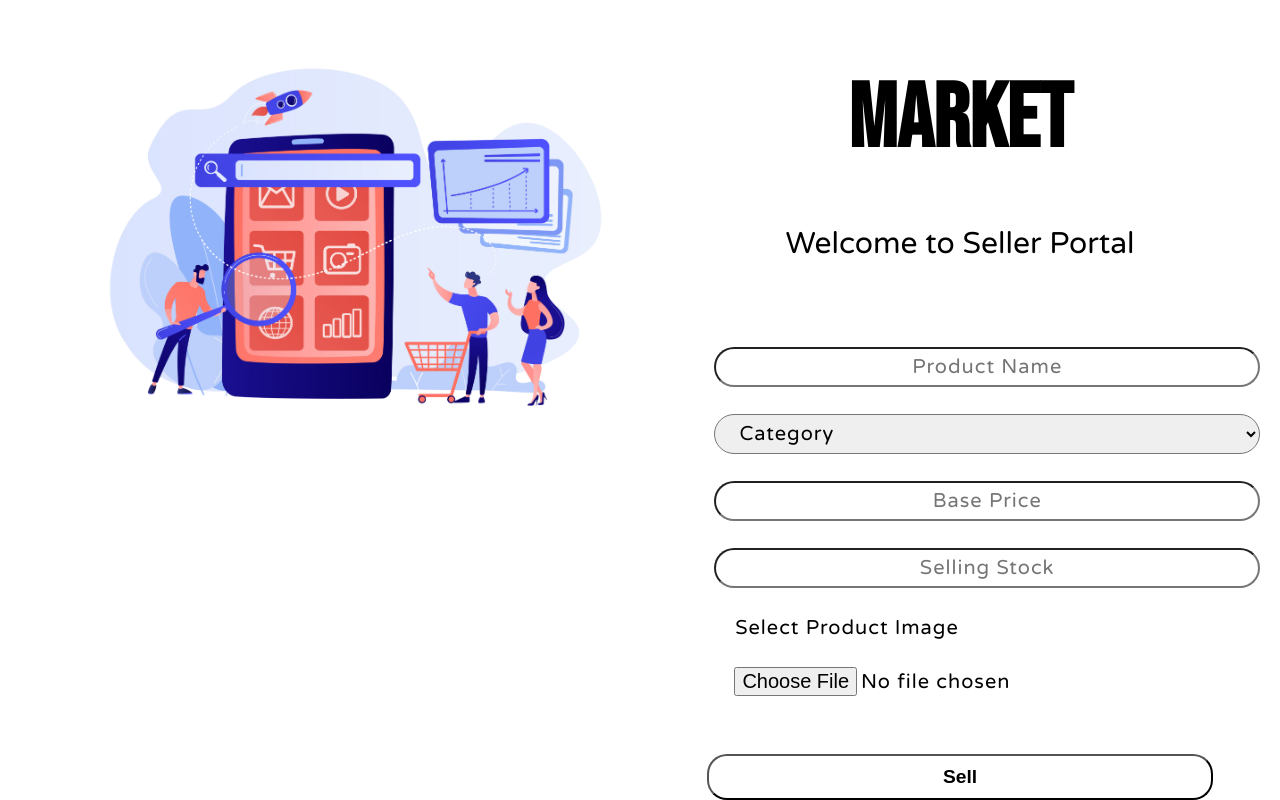
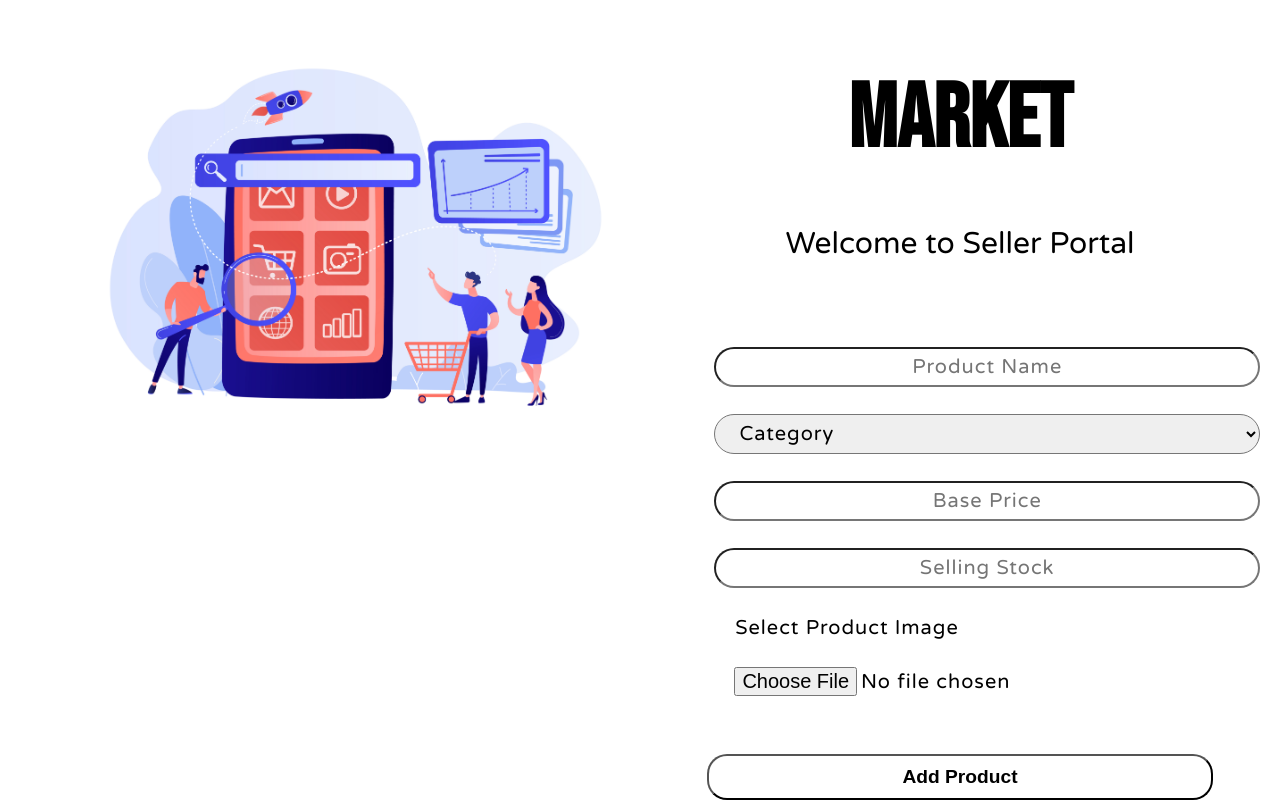
Before and after one commit to adnanhashmi09/shopper, a React (Create React App) app in the folder client/: page /sell in a window 1280 px wide. Shown: the part 161-961 px from the top of the page. Built offline with nearby package versions, Linux system fonts and the light colour scheme; a web font is replaced by a local one.

Commit message:
time lag incoperated

```diff
--- a/client/src/Pages/Sell.js
+++ b/client/src/Pages/Sell.js
@@ -10,9 +10,12 @@ const Sell = () => {
 	const [category, setCategory] = useState();
 	const [price, setPrice] = useState();
 	const [stock, setStock] = useState();
+	const [fetching, setFetching] = useState(false);
 
 	const submitHandler = async (e) => {
 		e.preventDefault();
+		// change the button text from sell to Adding product
+		setFetching(true);
 		let formData = new FormData();
 		formData.append('name', name);
 		formData.append('category', category);
@@ -30,11 +33,20 @@ const Sell = () => {
 				}
 			);
 			const data = await response.json();
-			alert(data.msg);
+
+			// change the button back to Add Product
+			setFetching(false);
 
 			if (!response.ok) {
 				throw data;
 			}
+
+			setImage(null);
+			setName('');
+			setCategory(null);
+			setPrice('');
+			setStock('');
+			alert(data.msg);
 		} catch (error) {
 			console.log(error);
 		}
@@ -110,8 +122,15 @@ const Sell = () => {
 									<div className="button">
 										<input
 											type="submit"
-											value="Sell"
-											className="signin"
+											value={
+												fetching
+													? 'Adding Product...'
+													: 'Add Product'
+											}
+											className={
+												fetching ? 'signin disabled' : 'signin'
+											}
+											disabled={fetching}
 										/>
 									</div>
 								</form>
--- a/client/src/Styles/Sell.css
+++ b/client/src/Styles/Sell.css
@@ -1,3 +1,8 @@
-.limg{
-    padding:3rem;
+.limg {
+	padding: 3rem;
 }
+
+.disabled {
+	pointer-events: none;
+	cursor: not-allowed;
+}
```
Also changed, not shown: 1 other file (tests, documents, lock files or other folders).
